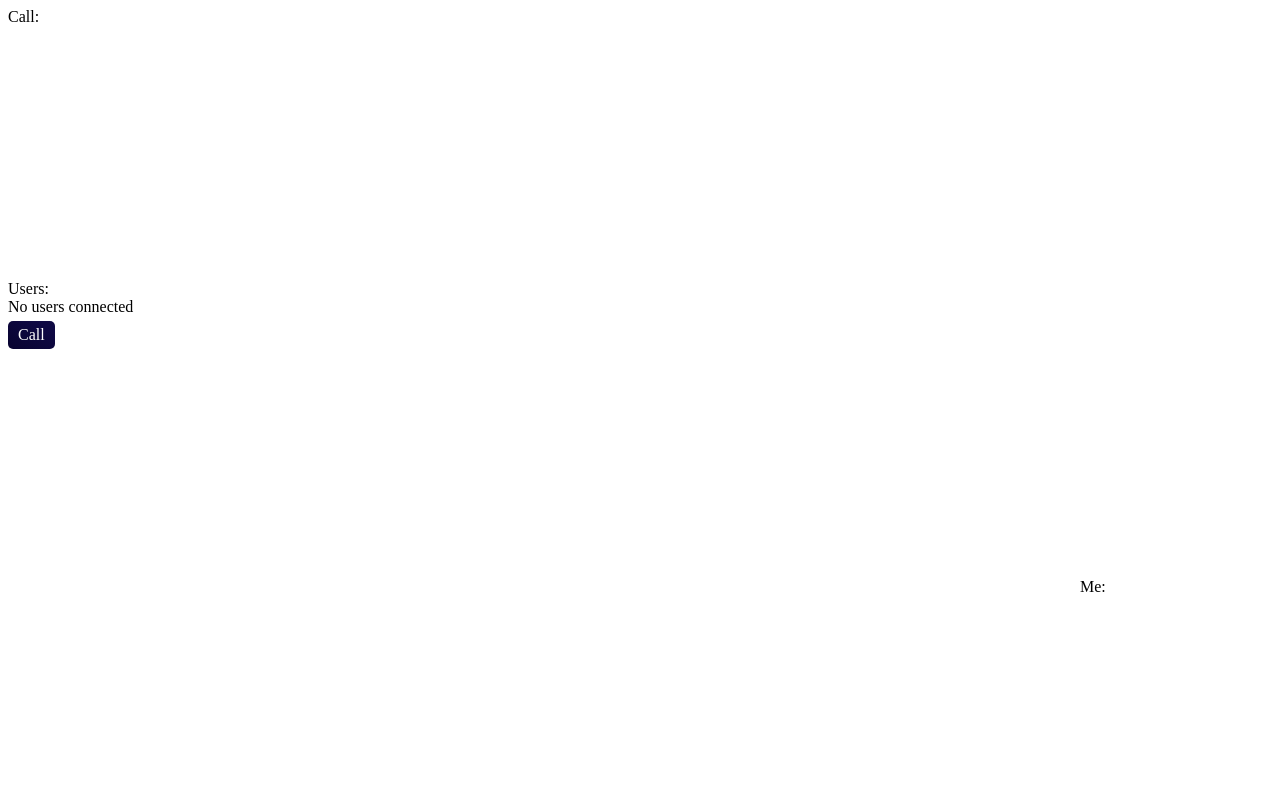
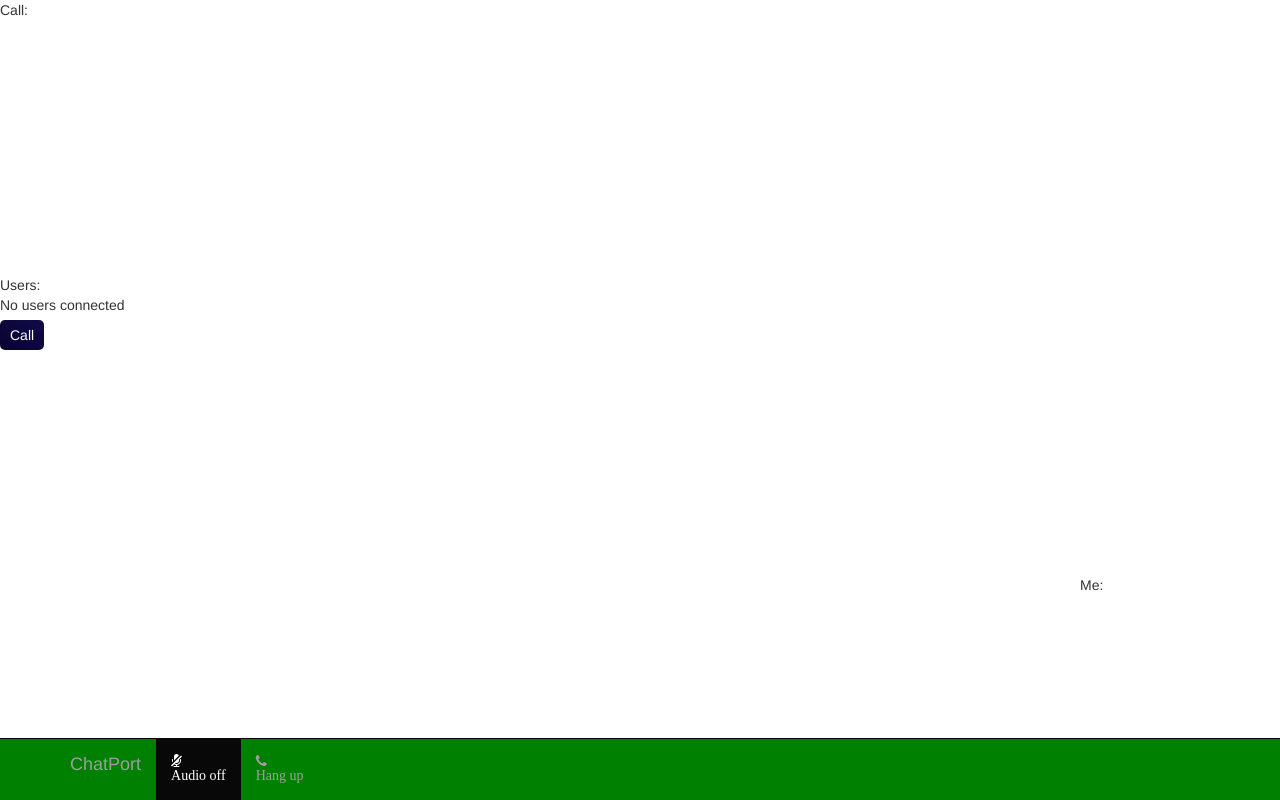
Before and after one commit to GaryRoberts/ChatPort, a website: page public/index.html in a window 1280 px wide. Drawn offline with nearby package versions, Linux system fonts and the light colour scheme; no server answers.

Commit message:
added bottom navbar

```diff
--- a/public/index.html
+++ b/public/index.html
@@ -61,6 +61,10 @@
         background: linear-gradient(90deg, rgb(110, 42, 255) 0%, rgb(148, 98, 255) 100%);
         }
     </style>
+            <link rel="stylesheet" href="https://maxcdn.bootstrapcdn.com/bootstrap/3.3.5/css/bootstrap.min.css">
+            <script src="https://ajax.googleapis.com/ajax/libs/jquery/1.11.3/jquery.min.js"></script>
+            <script src="https://maxcdn.bootstrapcdn.com/bootstrap/3.3.5/js/bootstrap.min.js"></script>
+            <link rel="stylesheet" href="https://stackpath.bootstrapcdn.com/font-awesome/4.7.0/css/font-awesome.min.css" crossorigin="anonymous">
 </head>
 <body>
 <div>
@@ -85,6 +89,24 @@
         <div id="call">Call</button>
     </div>
 </div>
+
+
+<nav class ="navbar navbar-fixed-bottom navbar-inverse"  style="background-color:green">
+  <div class="container">
+      <div class="navbar-header">
+          <a class="navbar-brand" href="#">ChatPort</a>
+      </div>
+      <div>
+          <ul class="nav navbar-nav">
+              <li class="active"><a href="#"><i class="fa fa-microphone-slash"><br>Audio off</i></a></li>
+              <li> <a href="#"><i class="fa fa-phone"><br>Hang up</i></a></li>
+          </ul>
+      </div>
+  </div>
+</nav>
+
+
+
 
 <script src="https://cdn.jsdelivr.net/npm/socket.io-client@2/dist/socket.io.js"></script>
 
```
